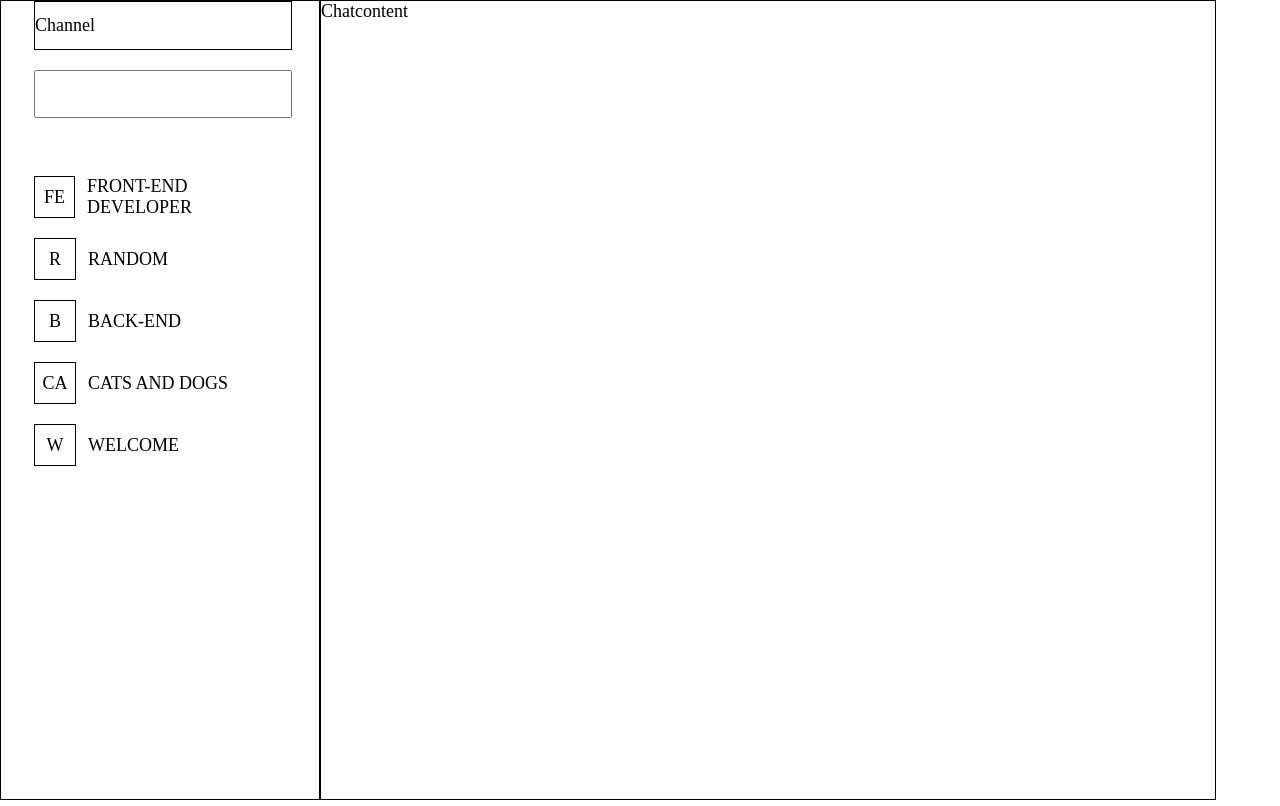
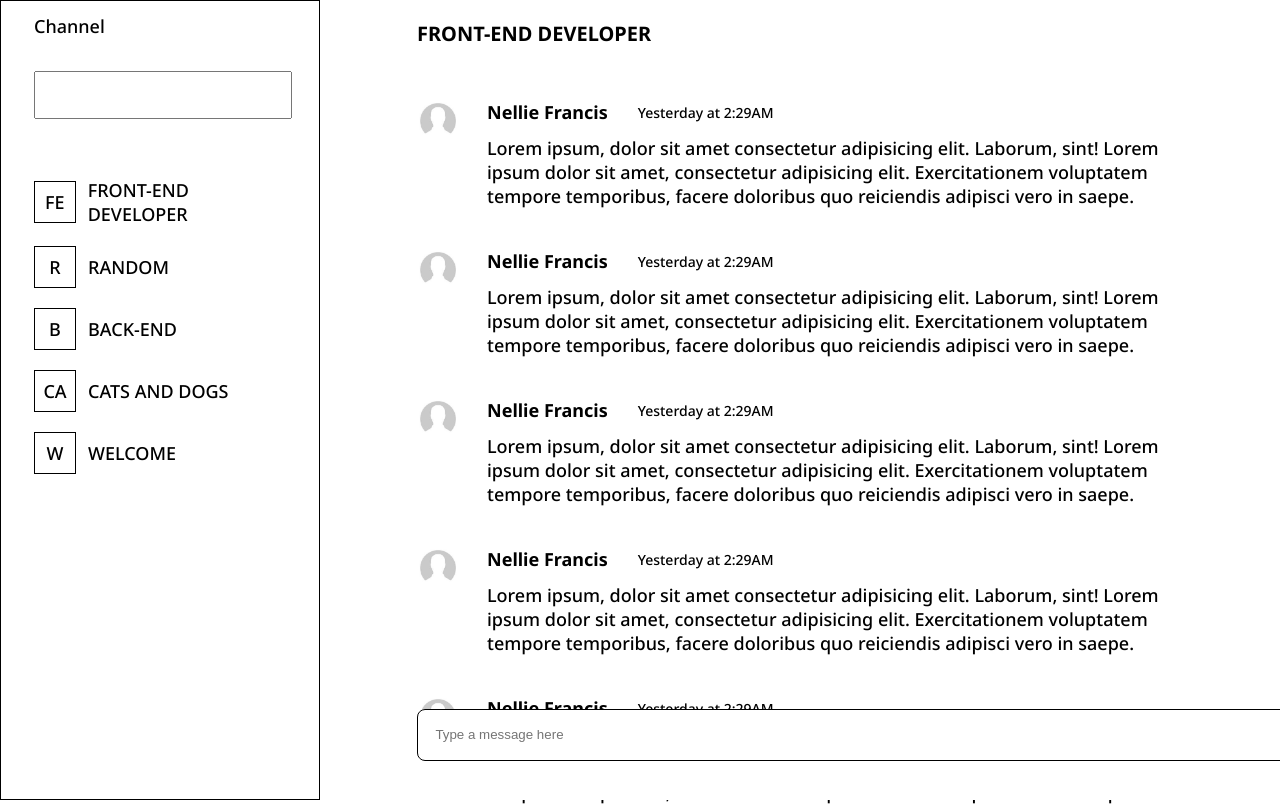
Before and after one commit to godwinopara/chat-group, a React (Create React App) app in the folder client/: page / in a window 1280 px wide. Shown: the top 806 px of the page. Built offline with nearby package versions, Linux system fonts and the light colour scheme; some icons are missing.

Commit message:
added dummy chat content and styled chat section

```diff
--- a/client/src/components/Chatcontent.jsx
+++ b/client/src/components/Chatcontent.jsx
@@ -1,12 +1,87 @@
 import { styled } from "styled-components";
+import { VscSend } from "react-icons/vsc";
+import UserChat from "./UserChat";
 
-const Chatcontent = () => {
-	return <ChatContentWrapper>Chatcontent</ChatContentWrapper>;
+const Chatcontent = ({ scroll }) => {
+	return (
+		<ChatContentWrapper>
+			<HeadingWrapper>
+				<Heading>FRONT-END DEVELOPER</Heading>
+			</HeadingWrapper>
+			<ChatContent>
+				<UserChat />
+				<UserChat />
+				<UserChat />
+				<UserChat />
+				<UserChat />
+				<UserChat />
+				<UserChat />
+			</ChatContent>
+			<ChatInputWrapper>
+				<ChatInput>
+					<input type="text" name="chat-input" id="chat-input" placeholder="Type a message here" />
+					<VscSend />
+				</ChatInput>
+			</ChatInputWrapper>
+		</ChatContentWrapper>
+	);
 };
 
 export default Chatcontent;
 
 const ChatContentWrapper = styled.section`
 	width: 70%;
-	border: 1px solid black;
+	display: flex;
+	flex-direction: column;
+	justify-content: space-between;
+	margin-left: 347px;
+	padding: 0 76px 40px 70px;
 `;
+
+const ChatContent = styled.div`
+	margin: 100px 0 50px;
+`;
+
+const ChatInputWrapper = styled.div`
+	position: fixed;
+	bottom: 0;
+	width: 900px;
+	padding-bottom: 39.42px;
+	background-color: white;
+`;
+
+const ChatInput = styled.div`
+	width: 100%;
+	position: relative;
+
+	input {
+		width: 100%;
+		height: 52px;
+		padding-left: 17.38px;
+		border-radius: 8px;
+		border: 1px solid black;
+	}
+
+	svg {
+		position: absolute;
+		top: 17px;
+		right: 10px;
+		display: flex;
+		align-items: center;
+	}
+`;
+
+const HeadingWrapper = styled.div`
+	padding: 20px 0;
+	position: fixed;
+	top: 0;
+	width: 900px;
+	background-color: white;
+`;
+
+const Heading = styled.h1`
+	font-weight: 700;
+	font-size: 2rem;
+	position: sticky;
+	top: 0;
+`;
--- a/client/src/components/Sidebar.jsx
+++ b/client/src/components/Sidebar.jsx
@@ -48,6 +48,10 @@ const SidebarWrapper = styled.section`
 	border: 1px solid black;
 	padding: 0 27px 0 33px;
 	min-height: 100vh;
+	position: fixed;
+	top: 0;
+	inset: 0;
+	overflow-y: auto;
 `;
 
 const SidebarNav = styled.div`
@@ -55,7 +59,6 @@ const SidebarNav = styled.div`
 	justify-content: space-between;
 	align-items: center;
 	padding: 13px 0;
-	border: 1px solid black;
 	margin-bottom: 20px;
 `;
 
--- /dev/null
+++ b/client/src/components/UserChat.jsx
@@ -0,0 +1,52 @@
+import { styled } from "styled-components";
+import userPlaceholder from "../assets/user-placeholder.jpeg";
+
+const UserChat = () => {
+	return (
+		<UserChatWrapper>
+			<Image src={userPlaceholder} alt="user image" />
+			<ChatInfoWrapper>
+				<ChatInfo>
+					<h3>Nellie Francis</h3>
+					<span>Yesterday at 2:29AM</span>
+				</ChatInfo>
+				<p>
+					Lorem ipsum, dolor sit amet consectetur adipisicing elit. Laborum, sint! Lorem ipsum dolor
+					sit amet, consectetur adipisicing elit. Exercitationem voluptatem tempore temporibus,
+					facere doloribus quo reiciendis adipisci vero in saepe.
+				</p>
+			</ChatInfoWrapper>
+		</UserChatWrapper>
+	);
+};
+
+export default UserChat;
+
+const Image = styled.img`
+	height: 42px;
+	width: 42px;
+`;
+
+const ChatInfoWrapper = styled.div`
+	margin-left: 28px;
+`;
+
+const UserChatWrapper = styled.div`
+	display: flex;
+	align-items: flex-start;
+	margin-bottom: 41px;
+`;
+
+const ChatInfo = styled.div`
+	display: flex;
+	align-items: center;
+	margin-bottom: 12px;
+
+	h3 {
+		margin-right: 30px;
+	}
+
+	span {
+		font-size: 14px;
+	}
+`;
--- a/client/src/index.css
+++ b/client/src/index.css
@@ -1,3 +1,5 @@
+@import url("https://fonts.googleapis.com/css2?family=Noto+Sans:wght@500;700&display=swap");
+
 *,
 *::after,
 *::before {
@@ -12,4 +14,15 @@ html {
 
 body {
 	font-size: 18px;
+	font-family: "Noto Sans", sans-serif;
 }
+
+h1,
+h2,
+h3,
+h4,
+h5 {
+	font-weight: 700;
+	line-height: normal;
+	font-size: 18px;
+}
```
Also changed, not shown: client/src/assets/user-placeholder.jpeg (added).
